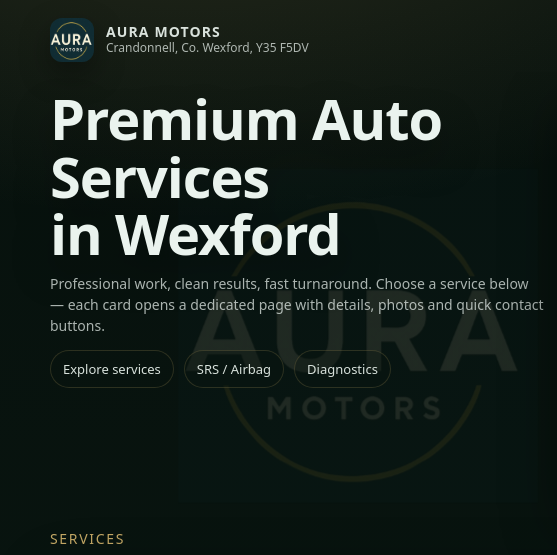
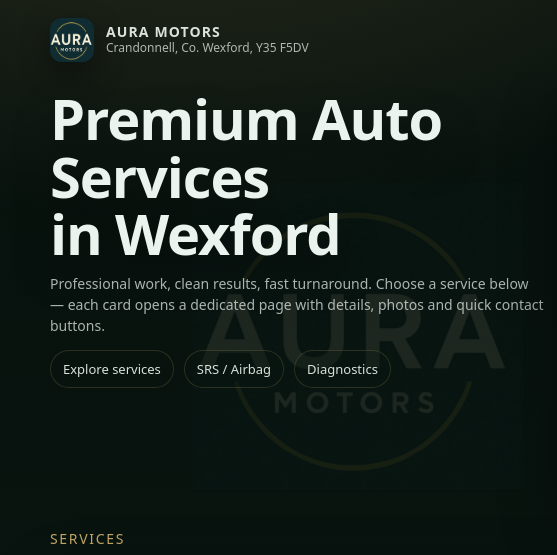
Before and after one commit to artemsob08-design/aura-motors, a plain HTML site: page index.html in a window 1280 px wide. Shown: the top 555 px of the page, 0-557 px from the left. Drawn offline with Linux system fonts and the light colour scheme.

Commit message:
Add files via upload

```diff
--- a/index.html
+++ b/index.html
@@ -642,15 +642,21 @@ footer{
 
   function updateLogo() {
     const y = window.scrollY || window.pageYOffset;
-    const max = 1400;
+    const max = 1600;
     const p = Math.min(y / max, 1);
 
-    const scale = 0.78 + p * 0.42;
-    const moveY = -50 + p * 18;
-    const opacity = 0.10 + p * 0.04;
+    const startX = -50;
+    const endX = -42;   // немного к центру, но не в центр
+    const startY = -50;
+    const endY = -38;   // мягко вниз
+    const scale = 0.72 + p * 0.34;
+    const opacity = 0.09 + p * 0.03;
+
+    const x = startX + (endX - startX) * p;
+    const yPos = startY + (endY - startY) * p;
 
     logo.style.transform =
-      `translate(-50%, ${moveY}%) scale(${scale})`;
+      `translate(${x}%, ${yPos}%) scale(${scale})`;
     logo.style.opacity = opacity.toFixed(3);
   }
 
```
